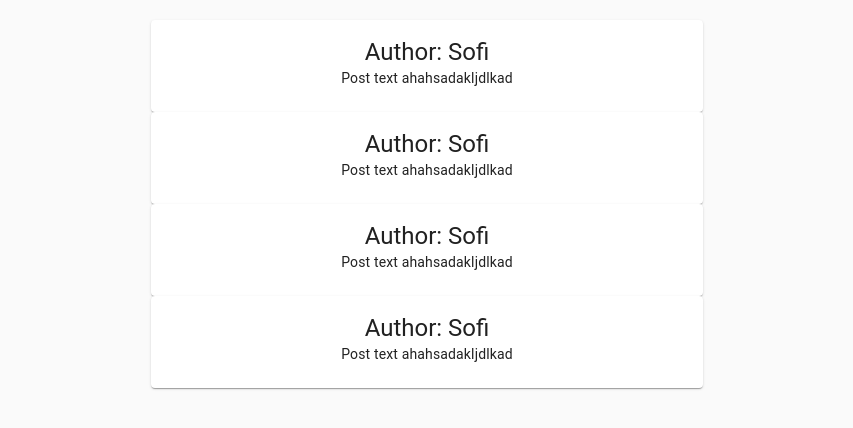
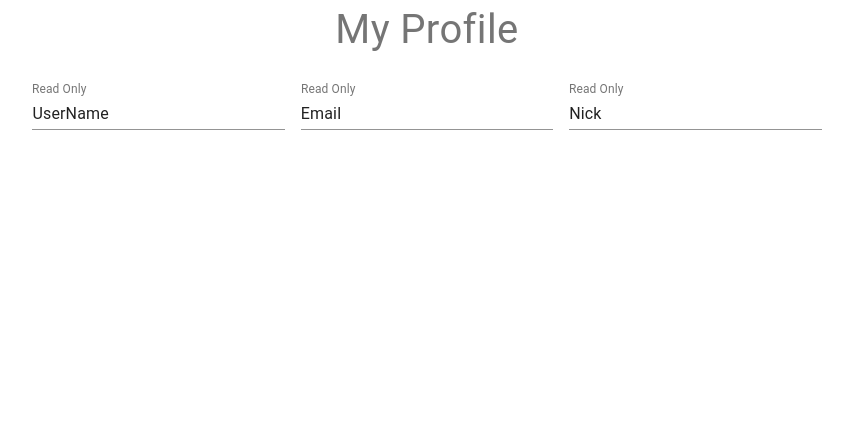
Before and after one commit to sofiasdz/jibber-jabber-ui, a React (Create React App) app: page / in a window 1280 px wide. Shown: the top 428 px of the page, without its empty margins (213-1066 px from the left). Built offline with nearby package versions, Linux system fonts and the light colour scheme; no server answers.

Commit message:
Created Home and User profile Component

```diff
--- a/src/App.tsx
+++ b/src/App.tsx
@@ -2,12 +2,13 @@ import React from 'react';
 import logo from './logo.svg';
 import './App.css';
 import Button from '@material-ui/core/Button';
-import Posts from "./components/Posts/Posts";
+import Home from "./components/Home/Home";
+import UserProfile from "./components/UserProfile/UserProfile"
 
 function App() {
   return (
     <div className="App">
-    <Posts ></Posts>
+    <UserProfile></UserProfile>
     </div>
   );
 }
--- /dev/null
+++ b/src/components/Home/Home.tsx
@@ -0,0 +1,44 @@
+import React from 'react';
+import TextField from '@material-ui/core/TextField';
+import { makeStyles } from '@material-ui/core/styles';
+import Button from '@material-ui/core/Button';
+import Card from '@material-ui/core/Card';
+import CardActions from '@material-ui/core/CardActions';
+import CardContent from '@material-ui/core/CardContent';
+import Typography from '@material-ui/core/Typography';
+
+const useStyles = makeStyles((theme) => ({
+    root: {
+        '& .MuiTextField-root': {
+            margin: theme.spacing(1),
+            width: '25ch',
+        },
+    },
+    title: {
+        fontSize: 40,
+    },
+}));
+
+export default function FormPropsTextFields() {
+    const classes = useStyles();
+
+    return (
+        <Card className={classes.root}>
+            <CardContent>
+                <Typography className={classes.title} color="textSecondary" gutterBottom>
+                    Login
+                </Typography>
+        <form className={classes.root} noValidate autoComplete="off">
+            <div>
+                <TextField required id="standard-required" label="Required" defaultValue="Email" />
+                <TextField required id="standard-required" label="Required" defaultValue="Password" />
+                <Button variant="contained" color="primary">
+                            Login
+                </Button>
+            </div>
+
+        </form>
+            </CardContent>
+        </Card>
+    );
+}
--- /dev/null
+++ b/src/components/UserProfile/UserProfile.tsx
@@ -0,0 +1,58 @@
+import React from 'react';
+import TextField from '@material-ui/core/TextField';
+import { makeStyles } from '@material-ui/core/styles';
+import Avatar from '@material-ui/core/Avatar';
+import Typography from '@material-ui/core/Typography';
+
+const useStyles = makeStyles((theme) => ({
+    root: {
+        '& .MuiTextField-root': {
+            margin: theme.spacing(1),
+            width: '25ch',
+        },
+    },
+     title: {
+            fontSize: 40,
+        },
+}));
+
+export default function FormPropsTextFields() {
+    const classes = useStyles();
+
+    return (
+
+        <form className={classes.root} noValidate autoComplete="off">
+            <div>
+         <Typography className={classes.title} color="textSecondary" gutterBottom>
+                           My Profile
+                       </Typography>
+                  <TextField
+                          id="standard-read-only-input"
+                          label="Read Only"
+                          defaultValue="UserName"
+                          InputProps={{
+                            readOnly: true,
+                          }}
+                        />
+                          <TextField
+                                  id="standard-read-only-input"
+                                  label="Read Only"
+                                  defaultValue="Email"
+                                  InputProps={{
+                                    readOnly: true,
+                                  }}
+                                />
+                  <TextField
+                          id="standard-read-only-input"
+                          label="Read Only"
+                          defaultValue="Nick"
+                          InputProps={{
+                            readOnly: true,
+                          }}
+                        />
+
+            </div>
+
+        </form>
+    );
+}
```
